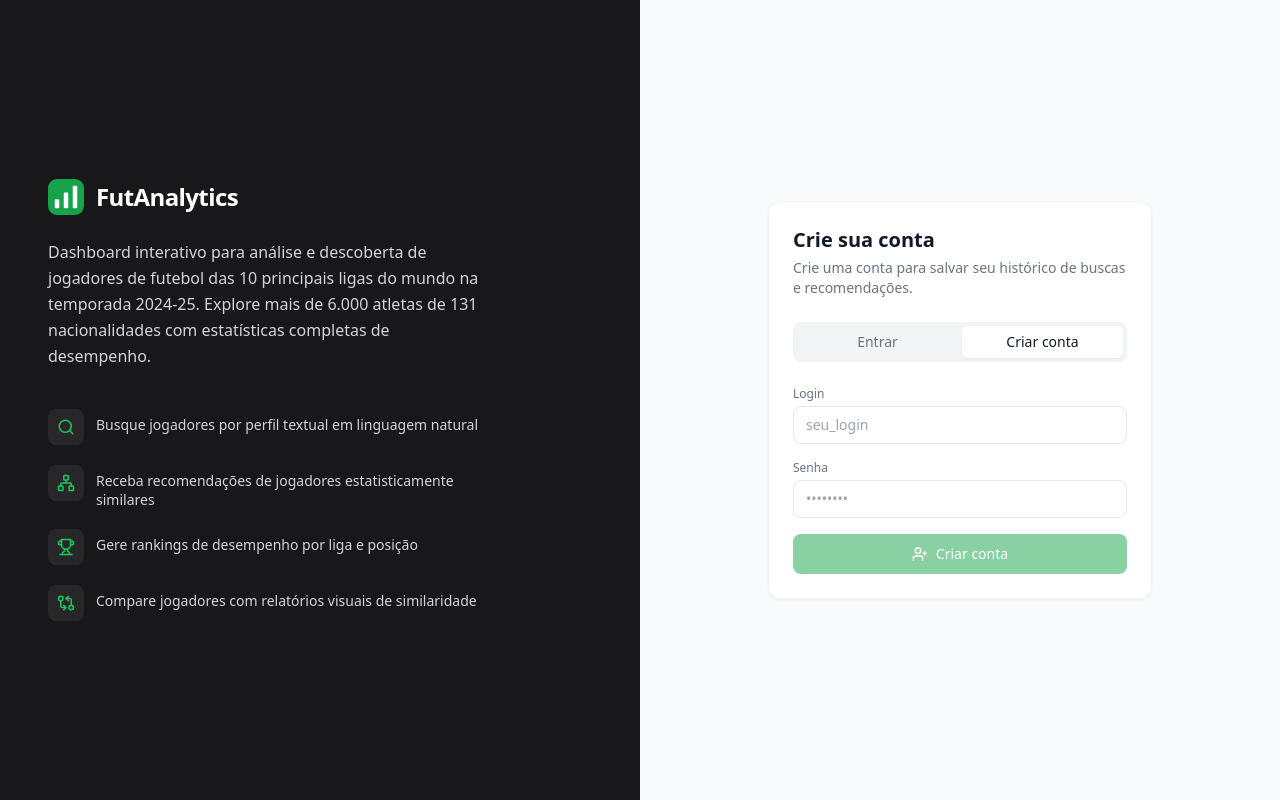
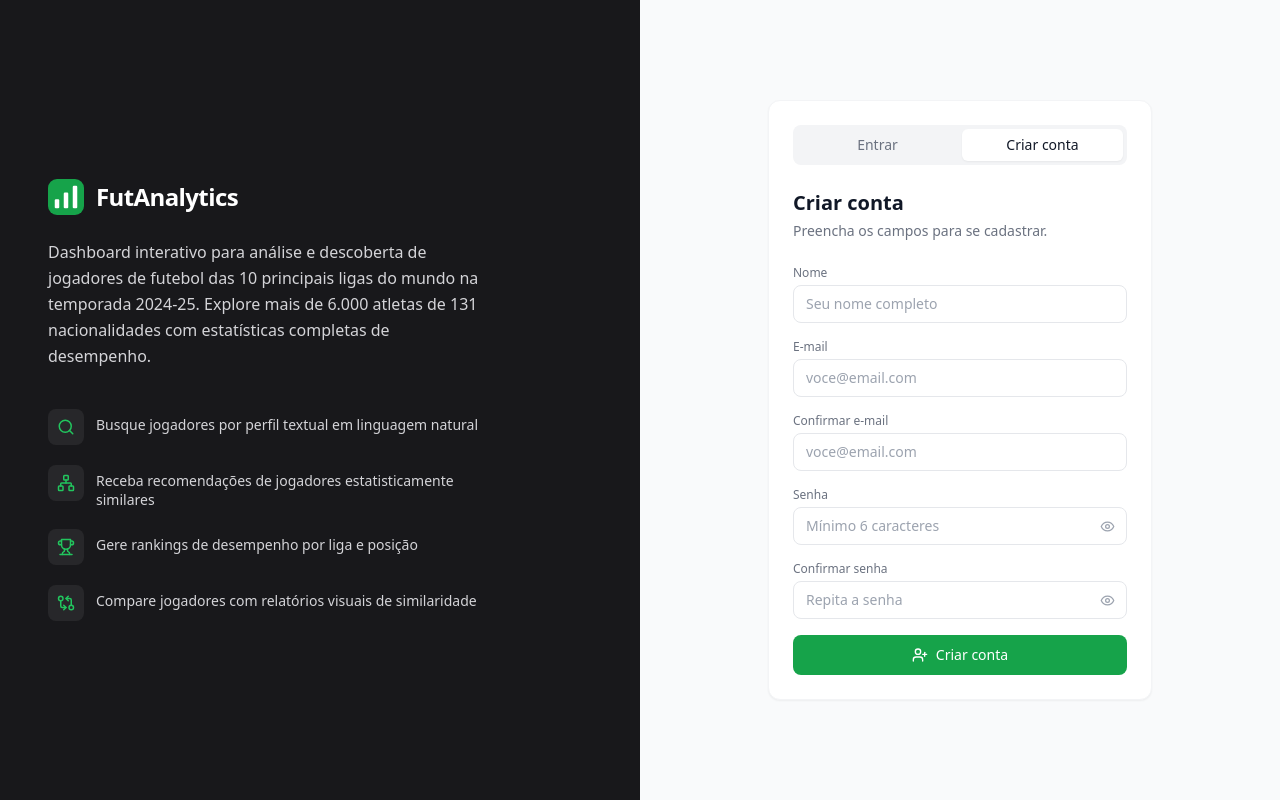
Before and after one commit to LucasBernardess/Tp-TecWeb, a Next.js app in the folder frontend/: page /login in a window 1280 px wide. Both pictures are taken after a click on the button "Criar conta". Built offline with nearby package versions, Linux system fonts and the light colour scheme.

Commit message:
feat: melhorias login + design

```diff
--- a/frontend/app/login/page.tsx
+++ b/frontend/app/login/page.tsx
@@ -2,7 +2,7 @@
 
 import { useEffect, useState } from "react";
 import { useRouter } from "next/navigation";
-import { LogIn, UserPlus, Loader2, Search, Network, Trophy, GitCompareArrows } from "lucide-react";
+import { LogIn, UserPlus, Loader2, Search, Network, Trophy, GitCompareArrows, Eye, EyeOff } from "lucide-react";
 import { useAuth } from "@/lib/authContext";
 
 type Mode = "signin" | "signup";
@@ -14,34 +14,123 @@ const FEATURES = [
   { icon: GitCompareArrows, text: "Compare jogadores com relatórios visuais de similaridade" },
 ];
 
+function PasswordInput({ value, onChange, placeholder, autoComplete }: {
+  value: string;
+  onChange: (v: string) => void;
+  placeholder: string;
+  autoComplete?: string;
+}) {
+  const [show, setShow] = useState(false);
+  return (
+    <div className="relative">
+      <input
+        type={show ? "text" : "password"}
+        value={value}
+        onChange={(e) => onChange(e.target.value)}
+        placeholder={placeholder}
+        autoComplete={autoComplete}
+        className="w-full border border-gray-200 rounded-lg px-3 py-2 pr-10 text-sm outline-none focus:ring-2 focus:ring-brand-500"
+      />
+      <button
+        type="button"
+        onClick={() => setShow((s) => !s)}
+        className="absolute inset-y-0 right-0 px-3 flex items-center text-gray-400 hover:text-gray-600"
+        tabIndex={-1}
+      >
+        {show ? <EyeOff size={15} /> : <Eye size={15} />}
+      </button>
+    </div>
+  );
+}
+
+function FieldError({ msg }: { msg?: string }) {
+  if (!msg) return null;
+  return <p className="text-xs text-red-500 mt-1">{msg}</p>;
+}
+
 export default function LoginPage() {
   const router = useRouter();
   const { user, loading: authLoading, signIn, signUp } = useAuth();
 
   const [mode, setMode] = useState<Mode>("signin");
-  const [login, setLogin] = useState("");
-  const [senha, setSenha] = useState("");
   const [loading, setLoading] = useState(false);
   const [error, setError] = useState("");
+
+  // signin fields
+  const [email, setEmail] = useState("");
+  const [senha, setSenha] = useState("");
+
+  // signup fields
+  const [nome, setNome] = useState("");
+  const [signupEmail, setSignupEmail] = useState("");
+  const [confirmEmail, setConfirmEmail] = useState("");
+  const [signupSenha, setSignupSenha] = useState("");
+  const [confirmSenha, setConfirmSenha] = useState("");
+
+  // field-level errors
+  const [ferrors, setFerrors] = useState<Record<string, string>>({});
 
   useEffect(() => {
     if (!authLoading && user) router.replace("/");
   }, [authLoading, user, router]);
 
-  async function handleSubmit(e: React.FormEvent) {
+  function switchMode(m: Mode) {
+    setMode(m);
+    setError("");
+    setFerrors({});
+  }
+
+  function extractMsg(e: unknown): string {
+    if (e instanceof Error) return e.message;
+    if (typeof e === "object" && e !== null && "message" in e) return String((e as { message: unknown }).message);
+    return "Erro inesperado.";
+  }
+
+  function validateEmail(v: string) {
+    return /^[^\s@]+@[^\s@]+\.[^\s@]+$/.test(v);
+  }
+
+  async function handleSignIn(e: React.FormEvent) {
     e.preventDefault();
-    if (!login.trim() || !senha.trim()) return;
+    const errs: Record<string, string> = {};
+    if (!email.trim()) errs.email = "Informe o e-mail.";
+    else if (!validateEmail(email)) errs.email = "E-mail inválido.";
+    if (!senha) errs.senha = "Informe a senha.";
+    if (Object.keys(errs).length) { setFerrors(errs); return; }
+
     setLoading(true);
     setError("");
     try {
-      if (mode === "signin") {
-        await signIn(login.trim(), senha);
-      } else {
-        await signUp(login.trim(), senha);
-      }
+      await signIn(email.trim(), senha);
       router.push("/");
     } catch (e: unknown) {
-      setError(e instanceof Error ? e.message : "Erro inesperado.");
+      setError(extractMsg(e));
+    } finally {
+      setLoading(false);
+    }
+  }
+
+  async function handleSignUp(e: React.FormEvent) {
+    e.preventDefault();
+    const errs: Record<string, string> = {};
+    if (!nome.trim()) errs.nome = "Informe seu nome.";
+    if (!signupEmail.trim()) errs.signupEmail = "Informe o e-mail.";
+    else if (!validateEmail(signupEmail)) errs.signupEmail = "E-mail inválido.";
+    if (!confirmEmail.trim()) errs.confirmEmail = "Confirme o e-mail.";
+    else if (confirmEmail.toLowerCase() !== signupEmail.toLowerCase()) errs.confirmEmail = "Os e-mails não coincidem.";
+    if (!signupSenha) errs.signupSenha = "Informe a senha.";
+    else if (signupSenha.length < 6) errs.signupSenha = "Mínimo de 6 caracteres.";
+    if (!confirmSenha) errs.confirmSenha = "Confirme a senha.";
+    else if (confirmSenha !== signupSenha) errs.confirmSenha = "As senhas não coincidem.";
+    if (Object.keys(errs).length) { setFerrors(errs); return; }
+
+    setLoading(true);
+    setError("");
+    try {
+      await signUp(nome.trim(), signupEmail.trim(), signupSenha);
+      router.push("/");
+    } catch (e: unknown) {
+      setError(extractMsg(e));
     } finally {
       setLoading(false);
     }
@@ -60,13 +149,11 @@ export default function LoginPage() {
           </svg>
           <span className="text-2xl font-bold tracking-tight">FutAnalytics</span>
         </div>
-
         <p className="text-zinc-300 text-base leading-relaxed mb-10 max-w-md">
           Dashboard interativo para análise e descoberta de jogadores de futebol das 10
           principais ligas do mundo na temporada 2024-25. Explore mais de 6.000 atletas de
           131 nacionalidades com estatísticas completas de desempenho.
         </p>
-
         <div className="space-y-5 max-w-md">
           {FEATURES.map(({ icon: Icon, text }) => (
             <div key={text} className="flex items-start gap-3">
@@ -94,19 +181,10 @@ export default function LoginPage() {
           </div>
 
           <div className="bg-white rounded-xl border border-gray-100 shadow-sm p-6">
-            <h1 className="text-xl font-bold text-gray-900 mb-1">
-              {mode === "signin" ? "Bem-vindo de volta" : "Crie sua conta"}
-            </h1>
-            <p className="text-sm text-gray-500 mb-6">
-              {mode === "signin"
-                ? "Entre para acessar o dashboard e seu histórico de buscas."
-                : "Crie uma conta para salvar seu histórico de buscas e recomendações."}
-            </p>
-
             <div className="flex gap-1 bg-gray-100 rounded-lg p-1 mb-6">
               <button
                 type="button"
-                onClick={() => { setMode("signin"); setError(""); }}
+                onClick={() => switchMode("signin")}
                 className={`flex-1 text-sm font-medium rounded-md py-1.5 transition-colors ${
                   mode === "signin" ? "bg-white text-gray-900 shadow-sm" : "text-gray-500"
                 }`}
@@ -115,7 +193,7 @@ export default function LoginPage() {
               </button>
               <button
                 type="button"
-                onClick={() => { setMode("signup"); setError(""); }}
+                onClick={() => switchMode("signup")}
                 className={`flex-1 text-sm font-medium rounded-md py-1.5 transition-colors ${
                   mode === "signup" ? "bg-white text-gray-900 shadow-sm" : "text-gray-500"
                 }`}
@@ -124,51 +202,120 @@ export default function LoginPage() {
               </button>
             </div>
 
-            <form onSubmit={handleSubmit} className="space-y-4">
+            {mode === "signin" && (
+              <>
+                <h1 className="text-xl font-bold text-gray-900 mb-1">Bem-vindo de volta</h1>
+                <p className="text-sm text-gray-500 mb-6">Entre com seu e-mail e senha.</p>
+                <form onSubmit={handleSignIn} className="space-y-4">
                   <div>
-                <label className="block text-xs font-medium text-gray-500 mb-1">Login</label>
+                    <label className="block text-xs font-medium text-gray-500 mb-1">E-mail</label>
                     <input
-                  type="text"
-                  value={login}
-                  onChange={(e) => setLogin(e.target.value)}
-                  placeholder="seu_login"
-                  autoComplete="username"
+                      type="email"
+                      value={email}
+                      onChange={(e) => setEmail(e.target.value)}
+                      placeholder="voce@email.com"
+                      autoComplete="email"
                       className="w-full border border-gray-200 rounded-lg px-3 py-2 text-sm outline-none focus:ring-2 focus:ring-brand-500"
                     />
+                    <FieldError msg={ferrors.email} />
                   </div>
                   <div>
                     <label className="block text-xs font-medium text-gray-500 mb-1">Senha</label>
+                    <PasswordInput
+                      value={senha}
+                      onChange={setSenha}
+                      placeholder="••••••••"
+                      autoComplete="current-password"
+                    />
+                    <FieldError msg={ferrors.senha} />
+                  </div>
+                  {error && <div className="bg-red-50 border border-red-200 text-red-700 text-sm rounded-lg p-3">{error}</div>}
+                  <button
+                    type="submit"
+                    disabled={loading}
+                    className="w-full flex items-center justify-center gap-2 bg-brand-600 text-white py-2.5 rounded-lg text-sm font-medium hover:bg-brand-700 disabled:opacity-50 transition-colors"
+                  >
+                    {loading ? <Loader2 size={16} className="animate-spin" /> : <LogIn size={16} />}
+                    Entrar
+                  </button>
+                </form>
+              </>
+            )}
+
+            {/* ── CRIAR CONTA ── */}
+            {mode === "signup" && (
+              <>
+                <h1 className="text-xl font-bold text-gray-900 mb-1">Criar conta</h1>
+                <p className="text-sm text-gray-500 mb-6">Preencha os campos para se cadastrar.</p>
+                <form onSubmit={handleSignUp} className="space-y-4">
+                  <div>
+                    <label className="block text-xs font-medium text-gray-500 mb-1">Nome</label>
                     <input
-                  type="password"
-                  value={senha}
-                  onChange={(e) => setSenha(e.target.value)}
-                  placeholder="••••••••"
-                  autoComplete={mode === "signin" ? "current-password" : "new-password"}
+                      type="text"
+                      value={nome}
+                      onChange={(e) => setNome(e.target.value)}
+                      placeholder="Seu nome completo"
+                      autoComplete="name"
                       className="w-full border border-gray-200 rounded-lg px-3 py-2 text-sm outline-none focus:ring-2 focus:ring-brand-500"
                     />
+                    <FieldError msg={ferrors.nome} />
                   </div>
-
-              {error && (
-                <div className="bg-red-50 border border-red-200 text-red-700 text-sm rounded-lg p-3">
-                  {error}
+                  <div>
+                    <label className="block text-xs font-medium text-gray-500 mb-1">E-mail</label>
+                    <input
+                      type="email"
+                      value={signupEmail}
+                      onChange={(e) => setSignupEmail(e.target.value)}
+                      placeholder="voce@email.com"
+                      autoComplete="email"
+                      className="w-full border border-gray-200 rounded-lg px-3 py-2 text-sm outline-none focus:ring-2 focus:ring-brand-500"
+                    />
+                    <FieldError msg={ferrors.signupEmail} />
                   </div>
-              )}
-
+                  <div>
+                    <label className="block text-xs font-medium text-gray-500 mb-1">Confirmar e-mail</label>
+                    <input
+                      type="email"
+                      value={confirmEmail}
+                      onChange={(e) => setConfirmEmail(e.target.value)}
+                      placeholder="voce@email.com"
+                      autoComplete="off"
+                      className="w-full border border-gray-200 rounded-lg px-3 py-2 text-sm outline-none focus:ring-2 focus:ring-brand-500"
+                    />
+                    <FieldError msg={ferrors.confirmEmail} />
+                  </div>
+                  <div>
+                    <label className="block text-xs font-medium text-gray-500 mb-1">Senha</label>
+                    <PasswordInput
+                      value={signupSenha}
+                      onChange={setSignupSenha}
+                      placeholder="Mínimo 6 caracteres"
+                      autoComplete="new-password"
+                    />
+                    <FieldError msg={ferrors.signupSenha} />
+                  </div>
+                  <div>
+                    <label className="block text-xs font-medium text-gray-500 mb-1">Confirmar senha</label>
+                    <PasswordInput
+                      value={confirmSenha}
+                      onChange={setConfirmSenha}
+                      placeholder="Repita a senha"
+                      autoComplete="new-password"
+                    />
+                    <FieldError msg={ferrors.confirmSenha} />
+                  </div>
+                  {error && <div className="bg-red-50 border border-red-200 text-red-700 text-sm rounded-lg p-3">{error}</div>}
                   <button
                     type="submit"
-                disabled={loading || !login.trim() || !senha.trim()}
-                className="w-full flex items-center justify-center gap-2 bg-brand-600 text-white py-2.5 rounded-lg text-sm font-medium hover:bg-brand-700 disabled:opacity-50 transition-colors"
+                    disabled={loading}
+                    className="w-full flex items-center justify-center gap-2 bg-brand-600 text-white py-2.5 rounded-lg text-sm font-medium hover:bg-brand-700 disabled:opacity-50 transition-colors mt-2"
                   >
-                {loading ? (
-                  <Loader2 size={16} className="animate-spin" />
-                ) : mode === "signin" ? (
-                  <LogIn size={16} />
-                ) : (
-                  <UserPlus size={16} />
-                )}
-                {mode === "signin" ? "Entrar" : "Criar conta"}
+                    {loading ? <Loader2 size={16} className="animate-spin" /> : <UserPlus size={16} />}
+                    Criar conta
                   </button>
                 </form>
+              </>
+            )}
           </div>
         </div>
       </div>
--- a/frontend/app/players/[id]/page.tsx
+++ b/frontend/app/players/[id]/page.tsx
@@ -49,7 +49,6 @@ export default async function PlayerProfilePage({
   const posColor = posColors[pos] ?? "bg-gray-100 text-gray-700";
   const gradient = posGradient[pos] ?? "from-gray-500 to-gray-700";
 
-  // Totais de carreira (soma de todas as temporadas) para o resumo do topo.
   const totalGols = jogador.estatisticas.reduce((s, e) => s + (e.gols ?? 0), 0);
   const totalAssist = jogador.estatisticas.reduce((s, e) => s + (e.assistencias ?? 0), 0);
   const totalPartidas = jogador.estatisticas.reduce((s, e) => s + (e.partidas ?? 0), 0);
@@ -71,7 +70,6 @@ export default async function PlayerProfilePage({
           {/* Avatar sobreposto à faixa */}
           <PlayerAvatarHero nome={jogador.nome} fotoUrl={jogador.foto_url} gradient={gradient} />
 
-          {/* Identidade + resumo de carreira */}
           <div className="flex items-start justify-between gap-6 flex-wrap">
             <div className="min-w-0">
               <div className="flex items-center gap-2.5 flex-wrap">
--- a/frontend/app/recommend/page.tsx
+++ b/frontend/app/recommend/page.tsx
@@ -206,7 +206,6 @@ export default function RecommendPage() {
                     }`}
                   >
                     {j.foto_url ? (
-                      // eslint-disable-next-line @next/next/no-img-element
                       <img
                         src={j.foto_url}
                         alt=""
--- a/frontend/components/sidebar.tsx
+++ b/frontend/components/sidebar.tsx
@@ -120,11 +120,11 @@ export function Sidebar({ collapsed, onToggle }: SidebarProps) {
                 "flex items-center gap-2 flex-1 min-w-0",
                 collapsed && "flex-col"
               )}
-              title={user.login}
+              title={user.email}
             >
               <UserCircle size={20} className="text-zinc-400 shrink-0" />
               {!collapsed && (
-                <span className="text-sm text-zinc-200 truncate">{user.login}</span>
+                <span className="text-sm text-zinc-200 truncate">{user.nome ?? user.email}</span>
               )}
             </div>
             <button
--- a/frontend/lib/auth.ts
+++ b/frontend/lib/auth.ts
@@ -2,7 +2,8 @@ import { createUsuario, getUsuarioByLogin } from "@/services/usuarioService";
 
 export interface AuthUser {
   id_usuario: number;
-  login: string;
+  email: string;
+  nome: string | null;
 }
 
 const STORAGE_KEY = "futanalytics_user";
@@ -15,24 +16,40 @@ async function hashSenha(senha: string): Promise<string> {
     .join("");
 }
 
-export async function signUp(login: string, senha: string): Promise<AuthUser> {
-  const existing = await getUsuarioByLogin(login);
-  if (existing) throw new Error("Esse login já está em uso.");
+export async function signUp(
+  nome: string,
+  email: string,
+  senha: string
+): Promise<AuthUser> {
+  const existing = await getUsuarioByLogin(email.toLowerCase());
+  if (existing) throw new Error("Esse e-mail já está cadastrado.");
 
   const senhaHash = await hashSenha(senha);
-  const usuario = await createUsuario({ login, senha: senhaHash });
-  const user: AuthUser = { id_usuario: usuario.id_usuario, login: usuario.login };
+  const usuario = await createUsuario({
+    login: email.toLowerCase(),
+    senha: senhaHash,
+    nome: nome.trim() || null,
+  });
+  const user: AuthUser = {
+    id_usuario: usuario.id_usuario,
+    email: usuario.login,
+    nome: usuario.nome,
+  };
   persistUser(user);
   return user;
 }
 
-export async function signIn(login: string, senha: string): Promise<AuthUser> {
-  const usuario = await getUsuarioByLogin(login);
+export async function signIn(email: string, senha: string): Promise<AuthUser> {
+  const usuario = await getUsuarioByLogin(email.toLowerCase());
   const senhaHash = await hashSenha(senha);
   if (!usuario || usuario.senha !== senhaHash) {
-    throw new Error("Login ou senha incorretos.");
+    throw new Error("E-mail ou senha incorretos.");
   }
-  const user: AuthUser = { id_usuario: usuario.id_usuario, login: usuario.login };
+  const user: AuthUser = {
+    id_usuario: usuario.id_usuario,
+    email: usuario.login,
+    nome: usuario.nome,
+  };
   persistUser(user);
   return user;
 }
--- a/frontend/lib/authContext.tsx
+++ b/frontend/lib/authContext.tsx
@@ -12,8 +12,8 @@ import {
 interface AuthContextValue {
   user: AuthUser | null;
   loading: boolean;
-  signIn: (login: string, senha: string) => Promise<void>;
-  signUp: (login: string, senha: string) => Promise<void>;
+  signIn: (email: string, senha: string) => Promise<void>;
+  signUp: (nome: string, email: string, senha: string) => Promise<void>;
   signOut: () => void;
 }
 
@@ -28,13 +28,13 @@ export function AuthProvider({ children }: { children: ReactNode }) {
     setLoading(false);
   }, []);
 
-  async function signIn(login: string, senha: string) {
-    const u = await signInRequest(login, senha);
+  async function signIn(email: string, senha: string) {
+    const u = await signInRequest(email, senha);
     setUser(u);
   }
 
-  async function signUp(login: string, senha: string) {
-    const u = await signUpRequest(login, senha);
+  async function signUp(nome: string, email: string, senha: string) {
+    const u = await signUpRequest(nome, email, senha);
     setUser(u);
   }
 
--- a/frontend/services/types.ts
+++ b/frontend/services/types.ts
@@ -2,6 +2,7 @@ export interface Usuario {
   id_usuario: number;
   login: string;
   senha: string;
+  nome: string | null;
 }
 
 export interface Pesquisa {
```
Also changed, not shown: frontend/app/players/page.tsx (+0 -7 lines), frontend/app/reports/ranking/page.tsx (+12 -9 lines), frontend/lib/history.ts (+43 -15 lines), 1 other file (tests, documents, lock files or other folders). Lines whose indentation alone changed are shown as unchanged.
